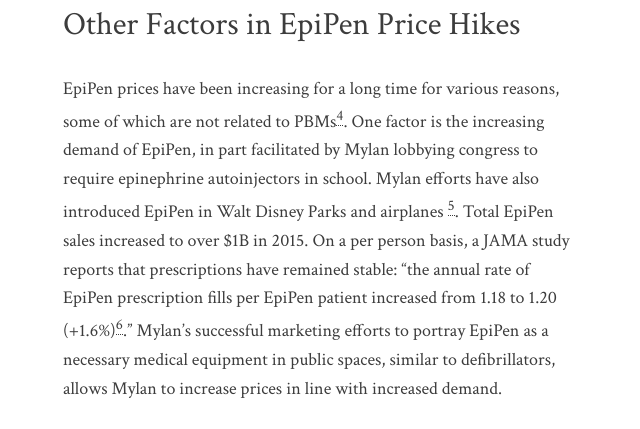
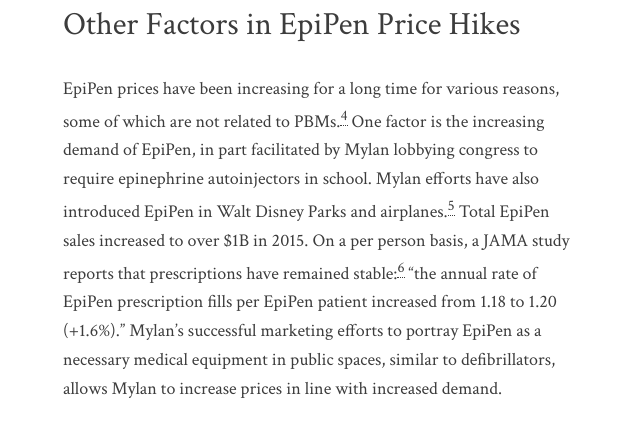
Before and after one commit to boblou/personalWebsite2, a Jekyll site: the page built from _posts/2019-10-12-epipenpricing.md, in a window 1280 px wide and 900 px high, scrolled down 5188 px. Shown: the part 150-579 px from the top of the window, without its empty margins (317-957 px from the left). Built offline with Jekyll 4.4.1, drawn with Linux system fonts in a browser that asks for light colours; comment, search, counter and statistics services are not loaded; some of the changed text lies outside the part shown.

```diff
--- a/_config.yml
+++ b/_config.yml
@@ -9,6 +9,7 @@
 
 # Command to build with disqus
 # JEKYLL_ENV=production bundle exec jekyll build
+# pw: kk
 
 #
 # This config file is meant for settings that affect your whole blog, values
--- a/_posts/2019-10-12-epipenpricing.md
+++ b/_posts/2019-10-12-epipenpricing.md
@@ -15,7 +15,7 @@ Pharmaceutical manufacturers needed to find a way to remain in good standing wit
 Their logic concludes that PBMs induced Mylan to increase the list price of EpiPen by threatening to take away market access for their drug. PBMs’ profits increased dramatically due to these list price increases, while individual consumers were hurt financially since their deductibles and coinsurance rates were based on this increasingly high list price. These actions violate PBM’s fiduciary duties as detailed in ERISA § 404,406.
 
 # Are The Allegations True?
-Each logic step for this complaint is based on a core underlying assumption: the actions of the PBMs were made because of malicious greed and the rising list price of EpiPen would not have been possible under normal market incentives. In other words, if the PBMs would have taken these actions without colluding with Mylan, then the substantial increases in list prices could be simply the result of misaligned market incentives. While complete refutation of this claim is difficult given PBMs’ extreme lack of transparency[^1], there are strong reasons to believe that a list price increase was not the result of collusion or PBM-induced changes.
+Each logic step for this complaint is based on a core underlying assumption: the actions of the PBMs were made because of malicious greed and the rising list price of EpiPen would not have been possible under normal market incentives. In other words, if the PBMs would have taken these actions without colluding with Mylan, then the substantial increases in list prices could be simply the result of misaligned market incentives. While complete refutation of this claim is difficult given PBMs’ extreme lack of transparency,[^1] there are strong reasons to believe that a list price increase was not the result of collusion or PBM-induced changes.
 
 ## PBM Consolidation and Use of Exclusive Formularies
 Market consolidation and exclusive formularies are useful bargaining tools to help drive down drug prices--without them PBMs would functionally only have bulk discounts, significantly reducing their negotiating power. Exclusive formularies are a powerful weapon for PBMs to lower drug prices, especially for drugs which have a clinically interchangeable equivalent. Exclusive formularies force drug manufacturers to compete on price in order to be included on said formularies. Thus it is logical for PBMs to consolidate to maintain exclusive formularies and thus have the market power to lower drug prices. Therefore, consolidation by PBMs is an expected result and does not imply intent to use that power for malicious greed.
@@ -25,26 +25,26 @@ In this case, there were clinically interchangeable equivalents to EpiPen: Sanof
 ## Increasing Rebates
 The plaintiffs in the case argue that the main reason PBMs work for higher rebates is to increase their own profit. However, giving PBMs a share of the rebates they negotiate also serves to align their interests with the insurance companies that they serve. In other words, it is a PBM’s job to minimize final drug costs, and they do this by fighting for higher rebates. Showing that a substantial portion of price increases are being offset by rebates does not prove that PBMs are pushing for that increase to profit more; it could simply mean they are doing their job and preventing final drug prices (net prices) from going up. In fact, net price increases were substantially lower than list price increases, indicating that PBMs may actually be playing a positive role for end customers through rebates.
 
-This question is complicated by the fact that the passthrough rate of rebates to the final payors (individual customers and insurance companies) is not known. If the PBMs kept the majority of these increased rebates for themselves, then there is a stronger argument for why they would induce a higher list price. On the other hand, if the majority of the increased rebates flowed through to the final payors, then there is little reason to believe the PBMs wanted to create a higher list price. An article from 2017 provides a few examples to suggest that PBMs were favoring EpiPen on their formularies at a higher cost to insurers than generic offerings ($438.53 for EpiPen vs $227.52 for generic)[^2]. If this information is true, then there is strong reason to believe that PBMs are favoring Mylan due to higher kickbacks. However, it could be that these are isolated cases and net price to insurer was actually lower for EpiPen than generics because of high rebate passthrough.
+This question is complicated by the fact that the passthrough rate of rebates to the final payors (individual customers and insurance companies) is not known. If the PBMs kept the majority of these increased rebates for themselves, then there is a stronger argument for why they would induce a higher list price. On the other hand, if the majority of the increased rebates flowed through to the final payors, then there is little reason to believe the PBMs wanted to create a higher list price. An article from 2017 provides a few examples to suggest that PBMs were favoring EpiPen on their formularies at a higher cost to insurers than generic offerings ($438.53 for EpiPen vs $227.52 for generic).[^2] If this information is true, then there is strong reason to believe that PBMs are favoring Mylan due to higher kickbacks. However, it could be that these are isolated cases and net price to insurer was actually lower for EpiPen than generics because of high rebate passthrough.
 
 In essence, because PBM contracts are kept secret, the public does not know how much of the rebate is passed on to payors. With only the information that is public today, it is difficult to prove that the PBMs had control in creating and implementing the alleged kickbacks.
 
 ## Price Hikes May Be Unrelated to PBM Profits
 The plaintiffs allege that PBMs pushed Mylan to increase prices in order to receive higher rebates. However, while prices and rebates increased together, this does not imply that Mylan increased prices to offer higher rebates. The directionality and timeline of price hikes and rebate increases are important for discerning the cause of Mylan’s price hikes. Indeed, Mylan could have increased price without regard to PBMs, and after prices were raised, PBMs reasonably captured as much as they could in rebates to help their insurance companies.
 
-If we look to cases beyond EpiPen, data shows changes in drug prices and changes in rebate are not correlated[^3]. Notably, there are examples of drugs that have increased in price while rebates stayed the same or declined, and examples where drug prices have decreased and rebates have increased.  In contradistinction to the plaintiff's allegations, the data suggests that drug companies generally do not set a higher price in order to offer higher rebates.
+If we look to cases beyond EpiPen, data shows changes in drug prices and changes in rebate are not correlated.[^3] Notably, there are examples of drugs that have increased in price while rebates stayed the same or declined, and examples where drug prices have decreased and rebates have increased.  In contradistinction to the plaintiff's allegations, the data suggests that drug companies generally do not set a higher price in order to offer higher rebates.
 
 It is also important to note that drug prices by and large have been increasing, and so the price of EpiPen may have increased independently of any PBM action. In the subsequent section, we discuss factors outside of PBMs that may have led to EpiPen’s price increases. Because we can reasonably expect the price of EpiPen to increase, it is difficult to discern the extent to which PBM’s actions have affected EpiPen pricing. Hence, the mere increase in EpiPen price does not support plaintiffs allegation that PBMs induced and/or colluded with Mylan to increases prices.
 
 # Other Factors in EpiPen Price Hikes
-EpiPen prices have been increasing for a long time for various reasons, some of which are not related to PBMs[^4]. One factor is the increasing demand of EpiPen, in part facilitated by Mylan lobbying congress to require epinephrine autoinjectors in school. Mylan efforts have also introduced EpiPen in Walt Disney Parks and airplanes [^5]. Total EpiPen sales increased to over $1B in 2015. On a per person basis, a JAMA study reports that prescriptions have remained stable: “the annual rate of EpiPen prescription fills per EpiPen patient increased from 1.18 to 1.20 (+1.6%)[^6].” Mylan’s successful marketing efforts to portray EpiPen as a necessary medical equipment in public spaces, similar to defibrillators, allows Mylan to increase prices in line with increased demand.
+EpiPen prices have been increasing for a long time for various reasons, some of which are not related to PBMs.[^4] One factor is the increasing demand of EpiPen, in part facilitated by Mylan lobbying congress to require epinephrine autoinjectors in school. Mylan efforts have also introduced EpiPen in Walt Disney Parks and airplanes.[^5] Total EpiPen sales increased to over $1B in 2015. On a per person basis, a JAMA study reports that prescriptions have remained stable:[^6] “the annual rate of EpiPen prescription fills per EpiPen patient increased from 1.18 to 1.20 (+1.6%)." Mylan’s successful marketing efforts to portray EpiPen as a necessary medical equipment in public spaces, similar to defibrillators, allows Mylan to increase prices in line with increased demand.
 
 Another factor is the difficulty competitors are facing in entering the market. At the time of the price hikes, EpiPen had a virtual monopoly with 90% of the market and the auto-injector device is patented. Moreover, patients are unlikely to want to switch to another epinephrine auto-injector, especially if the EpiPen had saved their lives before. A competitor, Teva Pharmaceuticals, failed to gain FDA approval for their epinephrine auto-injector. Sanofi also had difficulty and had to recall its epinephrine auto-injector because of potentially incorrect dosages being delivered. That leaves Mylan with significant pricing power.
 
 # Types of Insurance Exposing Patients to High OOP Costs
-In addition to increasing EpiPen prices, changing coverage policies also play a role in the increasing out-of-pocket costs to patients. With an increasing use of cost-sharing mechanisms by health plans, patients may be financially responsible for more of their prescription costs, particularly with high deductible health plans and high coinsurance plans. A high deductible health plan could expose a patient to the full list price of EpiPen. These high deductible health plans have been on the rise with nearly half of employer-based health insurance subscribers opting for one[^7]. Additionally, some drug manufacturers will offer coupons directly to the patient in order to incentivise the patient to remain loyal to their brand in the face of high deductibles. While these coupons are not allowed for Medicare and Medicaid enrollees, Mylan currently offers a $300 EpiPen rebate for commercially-insured patients[^8].
+In addition to increasing EpiPen prices, changing coverage policies also play a role in the increasing out-of-pocket costs to patients. With an increasing use of cost-sharing mechanisms by health plans, patients may be financially responsible for more of their prescription costs, particularly with high deductible health plans and high coinsurance plans. A high deductible health plan could expose a patient to the full list price of EpiPen. These high deductible health plans have been on the rise with nearly half of employer-based health insurance subscribers opting for one.[^7] Additionally, some drug manufacturers will offer coupons directly to the patient in order to incentivise the patient to remain loyal to their brand in the face of high deductibles. While these coupons are not allowed for Medicare and Medicaid enrollees, Mylan currently offers a $300 EpiPen rebate for commercially-insured patients.[^8]
 
-*This essay was written in collaboration with Phil Holsted*
+*This essay was written in collaboration with Phil Holsted.*
 
 [^1]: "Bringing “Transparent Thinking” to PBM ... - Trucker Huss." 11 Jan. 2019, https://www.truckerhuss.com/wp-content/uploads/2019/01/Bringing-%E2%80%9CTransparent-Thinking%E2%80%9D-to-PBM-Management.pdf. Accessed 5 Nov. 2019.
 
```
Also changed, not shown: hobbies/photography/nighttime.md (+1 -1 lines), assets/img/redlight.jpg (deleted), 1 other file.
